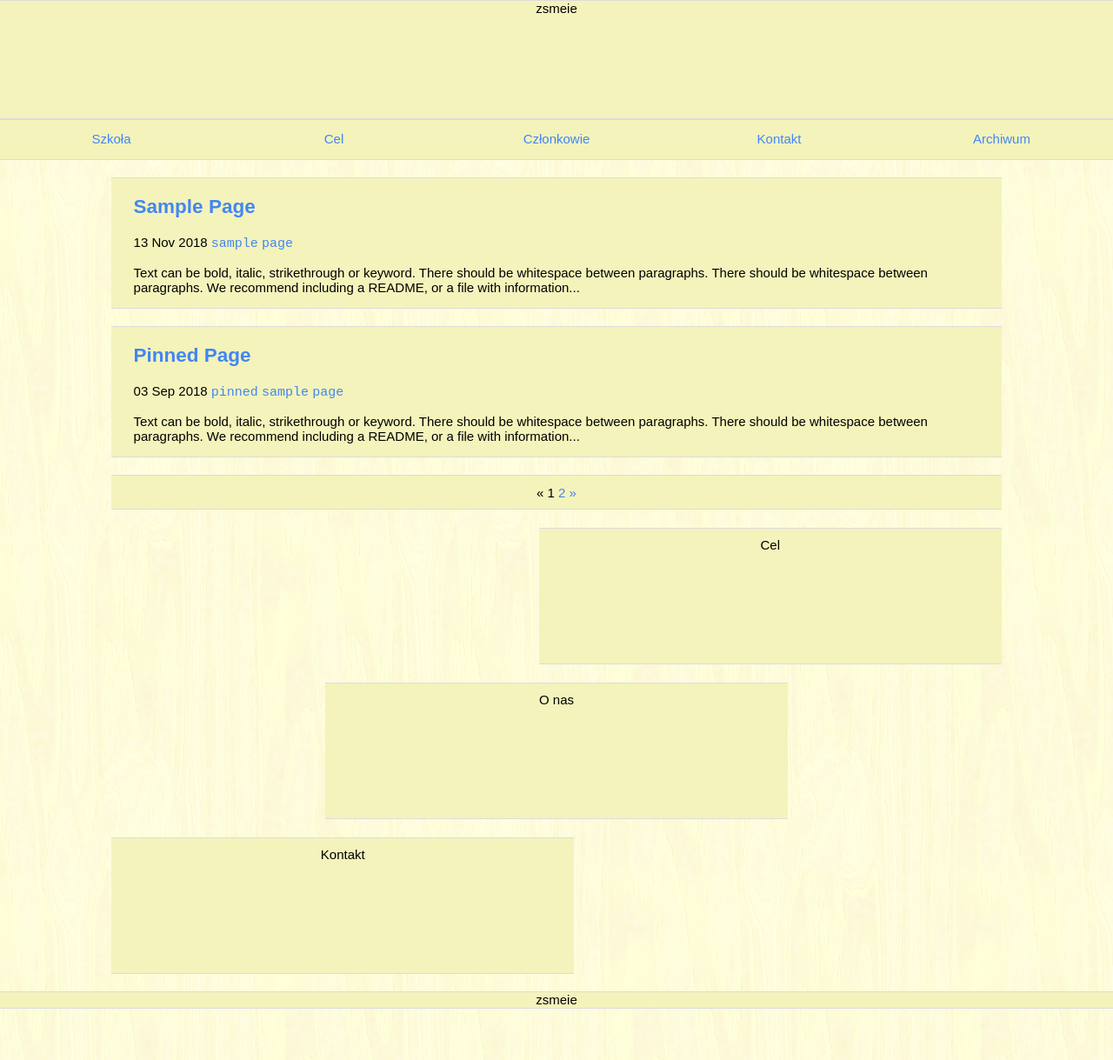
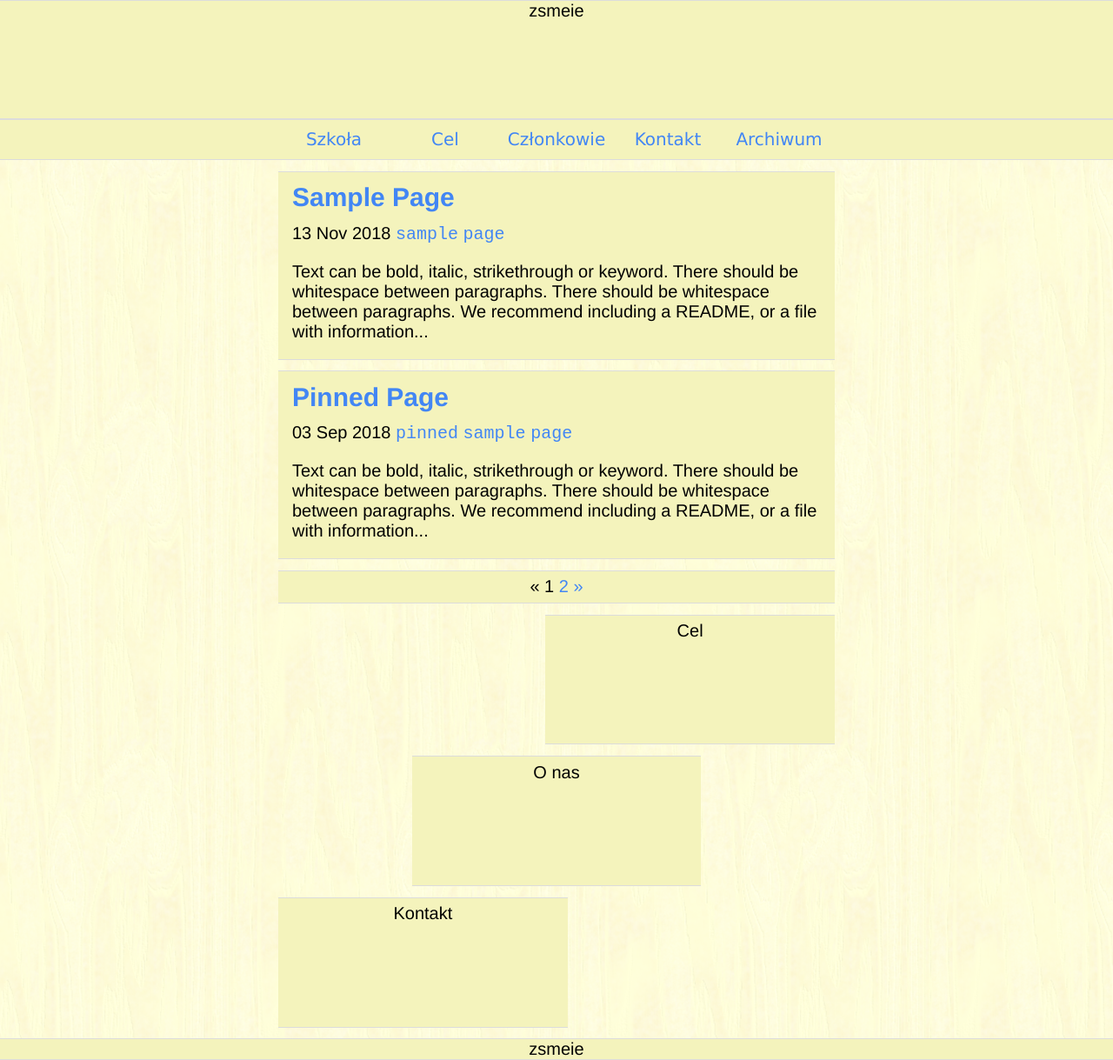
Before and after one commit to ZSMEiE/SU, a Jekyll site: the page built from index.html, in a window 1280 px wide. Shown: the whole page at 87% size. Built offline with Jekyll 4.4.1, drawn with Linux system fonts in a browser that asks for light colours; the list of posts is cut into pages by our own code; before the commit the page ends 1160 px from its top, so only the background shows below that.

Commit message:
Enchanced menu; modified media rules

```diff
--- a/_includes/header.html
+++ b/_includes/header.html
@@ -1,3 +1,5 @@
 <header class="block full-width header">
-	zsmeie
+	<div class="main-width">
+		zsmeie
+	</div>
 </header>
--- a/_includes/nav.html
+++ b/_includes/nav.html
@@ -1,4 +1,5 @@
 <nav class="block full-width menu">
+	<div class="main-width">
 		<ul>
 			<li><a href="http://zsmeie.torun.pl">Szkoła</a></li>
 			<li><a href="/">Cel</a></li>
@@ -6,4 +7,5 @@
 			<li><a href="/">Kontakt</a></li>
 			<li><a href="/">Archiwum</a></li>
 		</ul>
+	</div>
 </nav>
--- a/_sass/base.scss
+++ b/_sass/base.scss
@@ -1,8 +1,8 @@
 body
 {
 	text-align: center;
-	font-family: Arial;
-	font-size: 15px;
+	font-family: Helvetica;
+	font-size: 20px; /* 15 */
 
 	background-image: url("../assets/img/bg/light-veneer.png");
 	/* Background pattern from Subtle Patterns (toptal.com/designers/subtlepatterns/) */
@@ -12,7 +12,39 @@ main
 {
 	margin-left: auto;
 	margin-right: auto;
-	max-width: 80%;
+	max-width: 50%;
+}
+
+.main-width
+{
+	max-width: 50%;
+	margin: auto;
+}
+
+@media only screen and (max-width: 1000px)
+{
+	body
+	{
+		font-size: 15px;
+	}
+
+	main
+	{
+		max-width: 70%;
+	}
+
+	.main-width
+	{
+		max-width: 70%;
+	}
+}
+
+@media only screen and (max-width: 400px)
+{
+	.main-width
+	{
+		max-width: 100%;
+	}
 }
 
 .block
--- a/_sass/nav.scss
+++ b/_sass/nav.scss
@@ -1,36 +1,57 @@
 body > .menu
 {
-	min-height: 5vh;
+	font-family: Verdana;
 }
 
-.menu > ul
+.menu > .main-width > ul
 {
 	list-style: none;
+	margin: 0;
 	padding: 0;
-	margin-top: 1%;
 }
 
-.menu > ul > li
+.menu > .main-width > ul > li
 {
 	float: left;
 	width: 20%;
-	margin-bottom: 1%;
+	line-height: 5vh;
 }
+
+.menu > .main-width > ul > li a
+{
+	display: block;
+}
+
+.menu > .main-width > ul > li:hover
+{
+	background-color: rgba(0,0,0,0.15);
+}
+
+.menu > .main-width > ul > li:hover > a
+{
+	color: #451717;
+}
+
+@media only screen and (max-width: 1000px)
+{
+	;
+}
+
 
 @media only screen and (max-width: 400px)
 {
-	.menu > ul
+	.menu > .main-width > ul
 	{
 		margin: auto;
 	}
 
-	.menu > ul > li
+	.menu > .main-width > ul > li
 	{
-		width: 33%;
+		min-width: 33%;
 		margin: 2% 0 3% 0;
 	}
 
-	.menu > ul > li:nth-last-of-type(-n+2)
+	.menu > .main-width > ul > li:nth-last-of-type(-n+2)
 	{
 		width: 50%;
 	}
```
Lines whose indentation alone changed are shown as unchanged.
